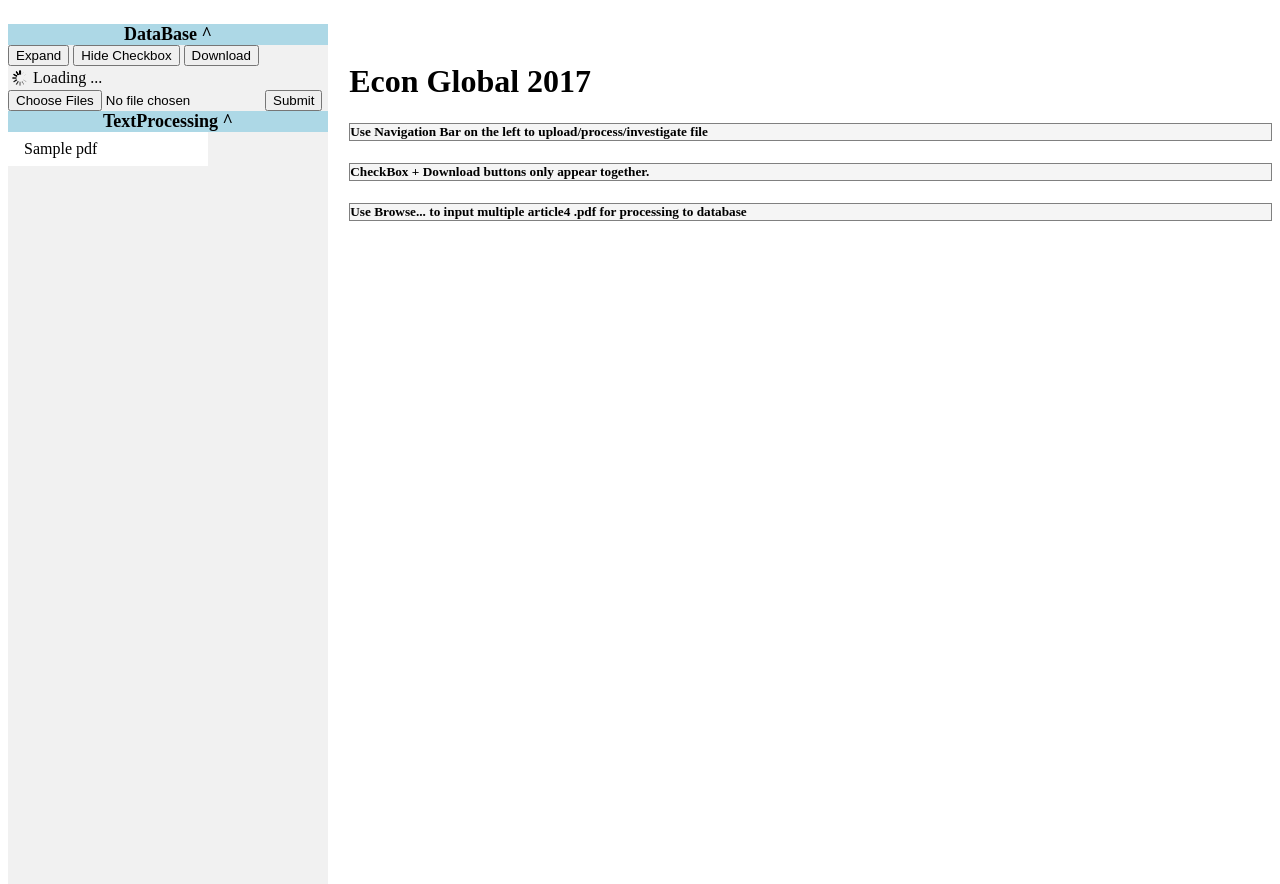
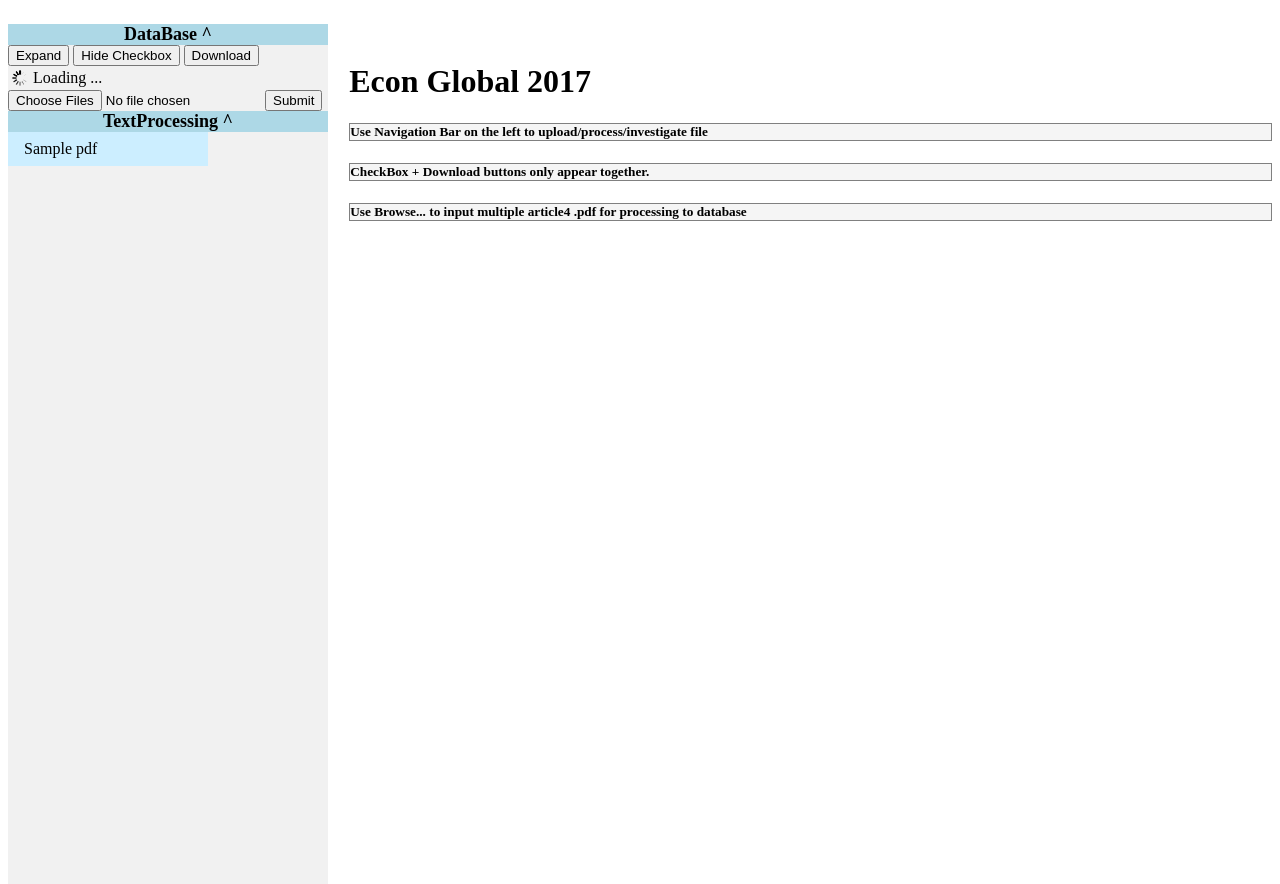
Before and after one commit to catdintran/econ2017, a Flask app: template templates/index.html in a window 1280 px wide, with the pointer over the restyled element. Run offline with Flask 2, Linux system fonts and the light colour scheme; the template is opened without the code that fills it: most values are stand-ins (such as "Sample title", 1, 10 or a date in 2020); data that the repository does not hold is empty; some libraries are stand-ins or nearby versions.

Commit message:
Update econ.css

```diff
--- a/static/styles/econ.css
+++ b/static/styles/econ.css
@@ -59,6 +59,6 @@ ul.pdfSources > li a {
     text-decoration: none;
 }
 ul.pdfSources > li:hover {
-    background-color: white;
+    background-color: #cceeff;
     color: orange;
 }
```
